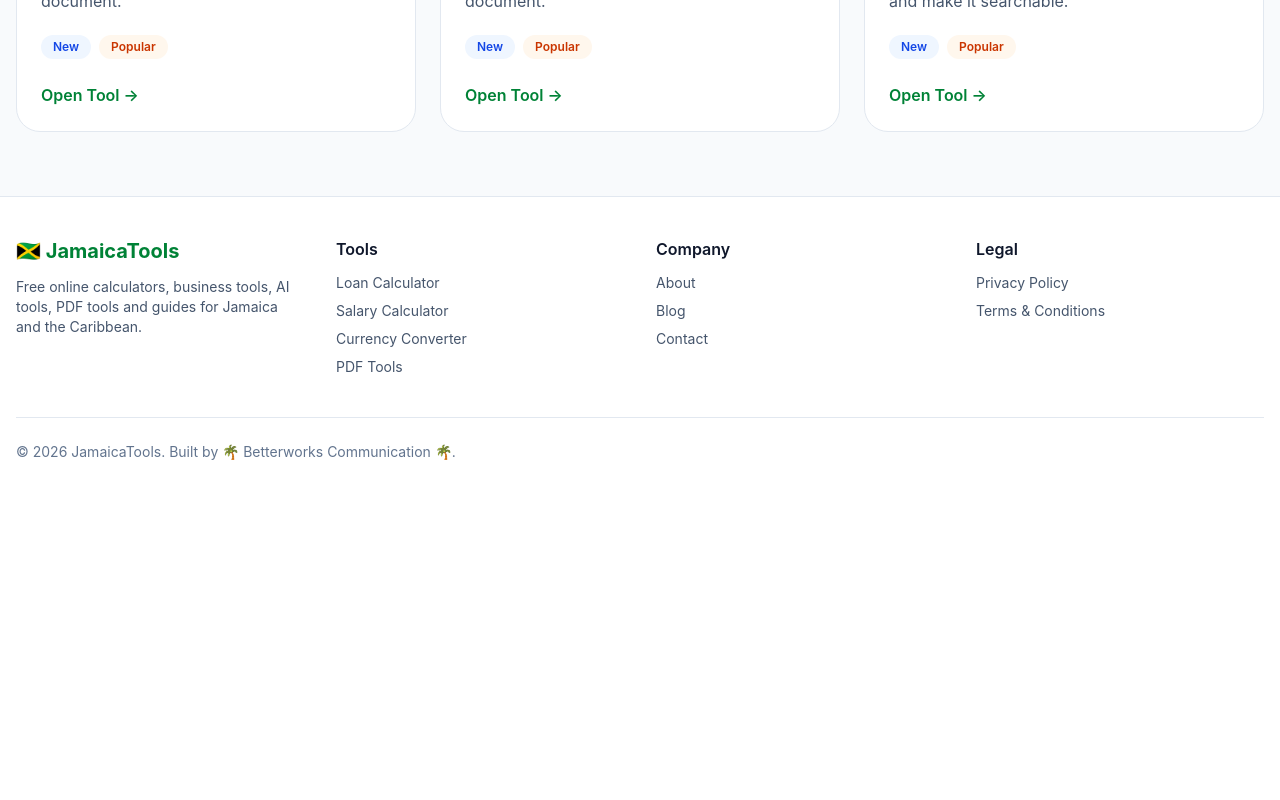
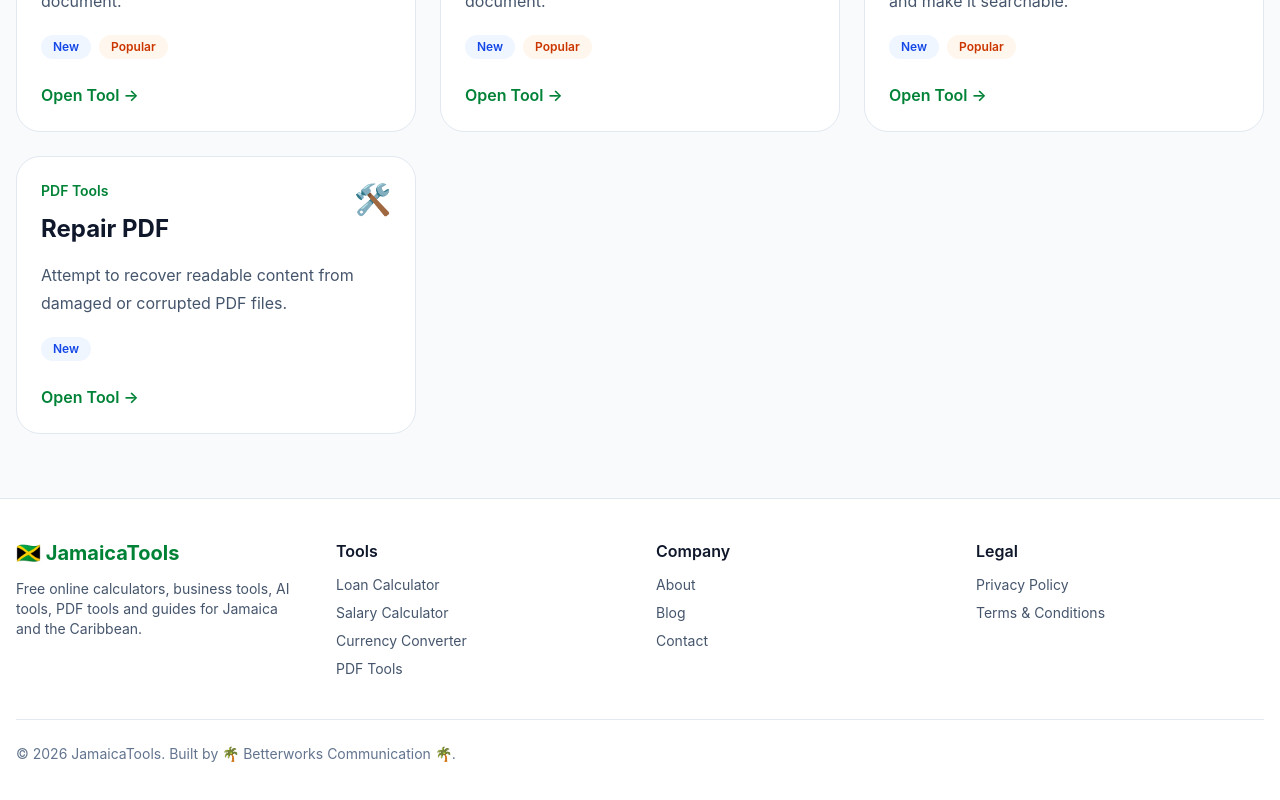
Before and after one commit to Movieslists02/jamaicatools, a React (Vite) app: page /tools in a window 1280 px wide. Shown: the part 3079-3879 px from the top of the page. Before the commit the page ends 3581 px from the top, so only its background shows below. Built offline with nearby package versions, Linux system fonts and the light colour scheme.

Commit message:
feat: add repair pdf tool page

```diff
--- /dev/null
+++ b/src/components/tools/pdf/RepairPDF.jsx
@@ -0,0 +1,23 @@
+import PDFWorkspace from "./PDFWorkspace";
+
+const MAX_PDF_SIZE = 25 * 1024 * 1024;
+
+function RepairPDF() {
+  return (
+    <PDFWorkspace
+      title="Repair PDF"
+      headerTitle="🛠️ Repair PDF"
+      headerSubtitle="Attempt to recover readable content from damaged or corrupted PDF files."
+      actionLabel="Repair PDF"
+      uploadTitle="Drag and drop your damaged PDF here"
+      uploadDescription="Upload one PDF file up to 25 MB."
+      browseLabel="Browse PDF"
+      filesTitle="PDF to Repair"
+      allowMultiple={false}
+      minimumFiles={1}
+      maxFileSize={MAX_PDF_SIZE}
+    />
+  );
+}
+
+export default RepairPDF;
--- a/src/data/tools.js
+++ b/src/data/tools.js
@@ -765,6 +765,35 @@ seoDescription:
       "compress-pdf",
     ],
   },
+
+  {
+    id: 28,
+    slug: "repair-pdf",
+    title: "Repair PDF",
+    category: "PDF Tools",
+    description:
+      "Attempt to recover readable content from damaged or corrupted PDF files.",
+    icon: "🛠️",
+    featured: false,
+    popular: false,
+    new: true,
+    keywords: [
+      "repair pdf",
+      "fix corrupted pdf",
+      "recover pdf",
+      "damaged pdf repair",
+      "restore pdf",
+      "pdf recovery tool",
+    ],
+    seoTitle: "Repair Damaged PDF Files Online | JamaicaTools",
+    seoDescription:
+      "Attempt to repair damaged or corrupted PDF files online with JamaicaTools.",
+    relatedTools: [
+      "compress-pdf",
+      "ocr-pdf",
+      "pdf-to-images",
+    ],
+  },
 ];
 
 export default tools;
--- a/src/pages/ToolDetails.jsx
+++ b/src/pages/ToolDetails.jsx
@@ -28,6 +28,7 @@ import OrganizePDF from "../components/tools/pdf/OrganizePDF";
 import ExtractPDFPages from "../components/tools/pdf/ExtractPDFPages";
 import DeletePDFPages from "../components/tools/pdf/DeletePDFPages";
 import OCRPDF from "../components/tools/pdf/OCRPDF";
+import RepairPDF from "../components/tools/pdf/RepairPDF";
 
 const toolComponents = {
   "loan-calculator": LoanCalculator,
@@ -57,6 +58,7 @@ const toolComponents = {
   "extract-pdf-pages": ExtractPDFPages,
   "delete-pdf-pages": DeletePDFPages,
   "ocr-pdf": OCRPDF,
+  "repair-pdf": RepairPDF,
 };
 
 function ToolDetails() {
```
